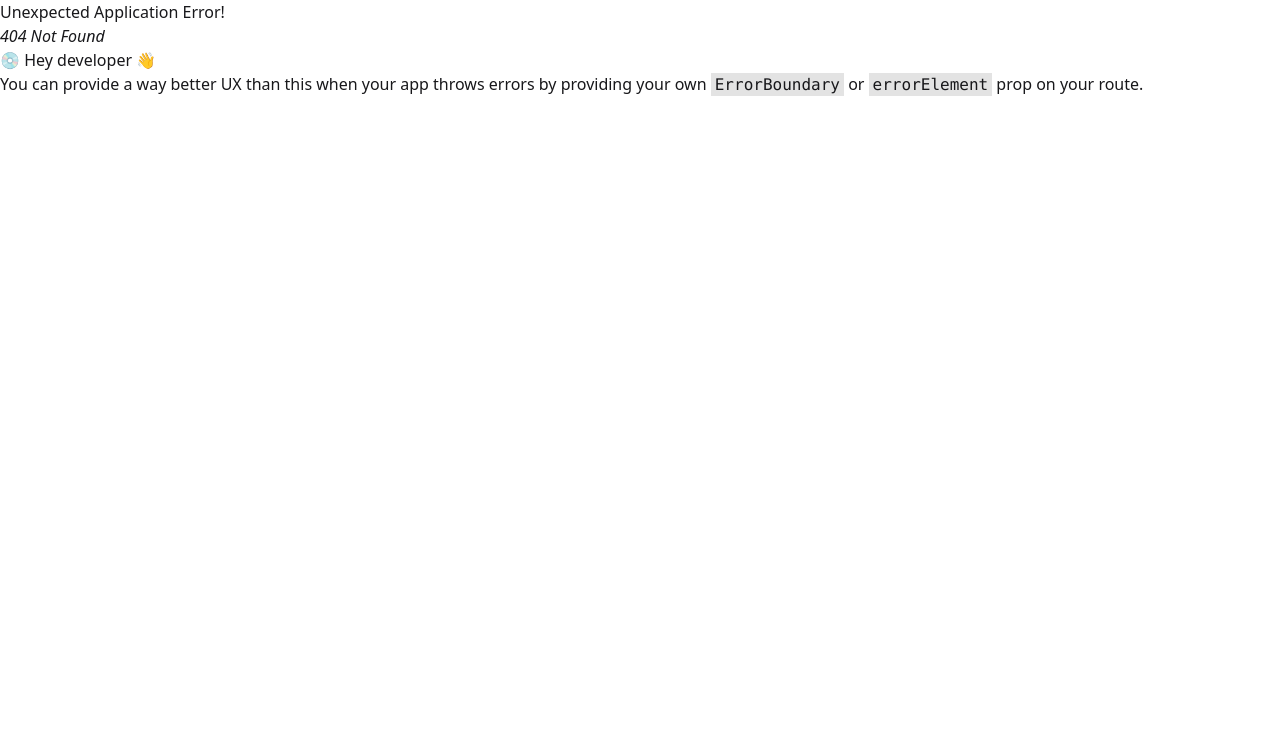
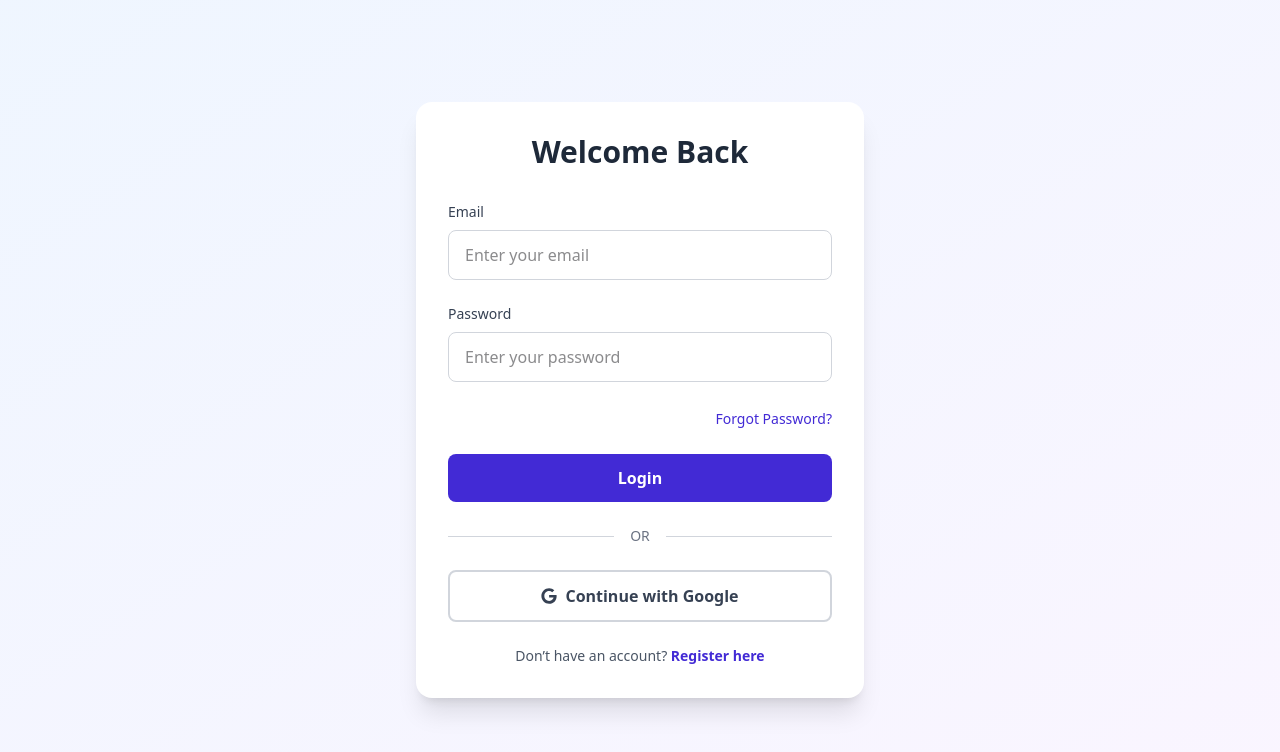
Before and after one commit to omarabir/TicketBari-client, a React (Vite) app: page /login in a window 1280 px wide. Before the commit this address had no page. Shown: the top 752 px of the page. Built offline with nearby package versions, Linux system fonts and the light colour scheme.

Commit message:
added login  page

```diff
--- /dev/null
+++ b/src/Pages/Auth/Login.jsx
@@ -0,0 +1,85 @@
+import { Link } from "react-router";
+import { FaGoogle } from "react-icons/fa";
+
+const Login = () => {
+  return (
+    <div className="min-h-screen flex items-center justify-center bg-gradient-to-br from-blue-50 to-purple-50 dark:from-gray-900 dark:to-gray-800 py-12 px-4">
+      <div className="max-w-md w-full bg-white dark:bg-gray-800 rounded-2xl shadow-xl p-8">
+        <h2 className="text-3xl font-bold text-center text-gray-800 dark:text-white mb-8">
+          Welcome Back
+        </h2>
+
+        <form className="space-y-6">
+          {/* Email */}
+          <div>
+            <label className="block text-sm font-medium text-gray-700 dark:text-gray-300 mb-2">
+              Email
+            </label>
+            <input
+              type="email"
+              className="w-full px-4 py-3 border border-gray-300 dark:border-gray-600 rounded-lg focus:ring-2 focus:ring-primary focus:border-transparent dark:bg-gray-700 dark:text-white"
+              placeholder="Enter your email"
+            />
+          </div>
+
+          {/* Password */}
+          <div>
+            <label className="block text-sm font-medium text-gray-700 dark:text-gray-300 mb-2">
+              Password
+            </label>
+            <input
+              type="password"
+              className="w-full px-4 py-3 border border-gray-300 dark:border-gray-600 rounded-lg focus:ring-2 focus:ring-primary focus:border-transparent dark:bg-gray-700 dark:text-white"
+              placeholder="Enter your password"
+            />
+          </div>
+
+          {/* Forgot Password */}
+          <div className="text-right">
+            <a href="#" className="text-sm text-primary hover:underline">
+              Forgot Password?
+            </a>
+          </div>
+
+          {/* Submit Button */}
+          <button
+            type="button"
+            className="w-full bg-primary text-white py-3 rounded-lg hover:bg-blue-600 transition font-semibold"
+          >
+            Login
+          </button>
+        </form>
+
+        <div className="my-6 flex items-center">
+          <div className="flex-1 border-t border-gray-300 dark:border-gray-600"></div>
+          <span className="px-4 text-sm text-gray-500 dark:text-gray-400">
+            OR
+          </span>
+          <div className="flex-1 border-t border-gray-300 dark:border-gray-600"></div>
+        </div>
+
+        {/* Google Sign In */}
+        <button
+          type="button"
+          className="w-full flex items-center justify-center space-x-2 bg-white dark:bg-gray-700 border-2 border-gray-300 dark:border-gray-600 text-gray-700 dark:text-gray-200 py-3 rounded-lg hover:bg-gray-50 dark:hover:bg-gray-600 transition font-semibold"
+        >
+          <FaGoogle />
+          <span>Continue with Google</span>
+        </button>
+
+        {/* Register Link */}
+        <p className="mt-6 text-center text-sm text-gray-600 dark:text-gray-400">
+          Don’t have an account?{" "}
+          <Link
+            to="/register"
+            className="text-primary font-semibold hover:underline"
+          >
+            Register here
+          </Link>
+        </p>
+      </div>
+    </div>
+  );
+};
+
+export default Login;
--- a/src/Routes/routes.jsx
+++ b/src/Routes/routes.jsx
@@ -1,6 +1,7 @@
 import { createBrowserRouter } from "react-router";
 import MainLayout from "../layouts/MainLayout";
 import Register from "../Pages/Auth/Register";
+import Login from "../Pages/Auth/Login";
 
 export const router = createBrowserRouter([
   {
@@ -12,4 +13,8 @@ export const router = createBrowserRouter([
     path: "/register",
     element: <Register />,
   },
+  {
+    path: "/login",
+    element: <Login />,
+  },
 ]);
```
